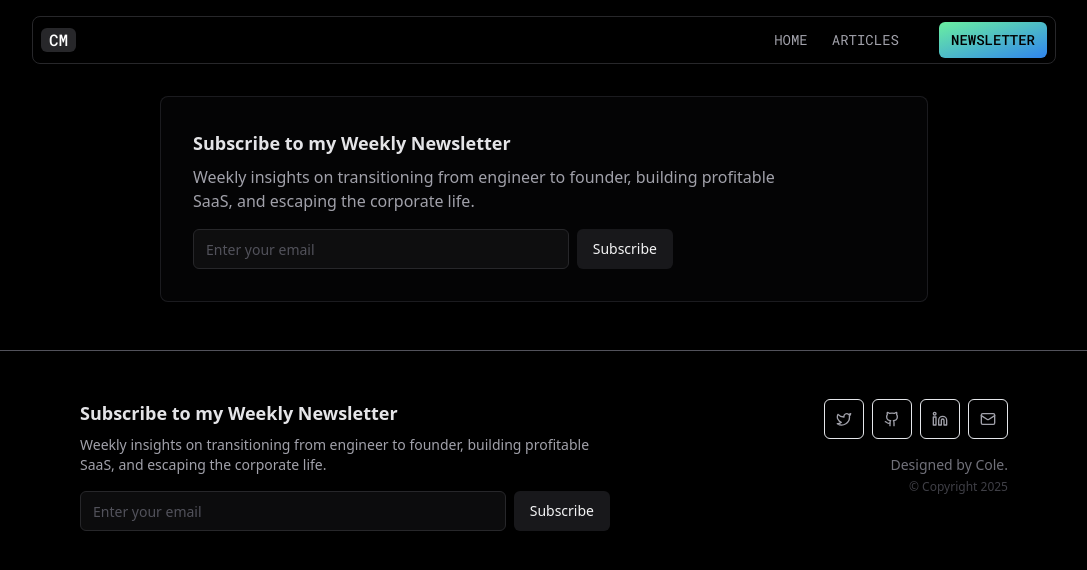
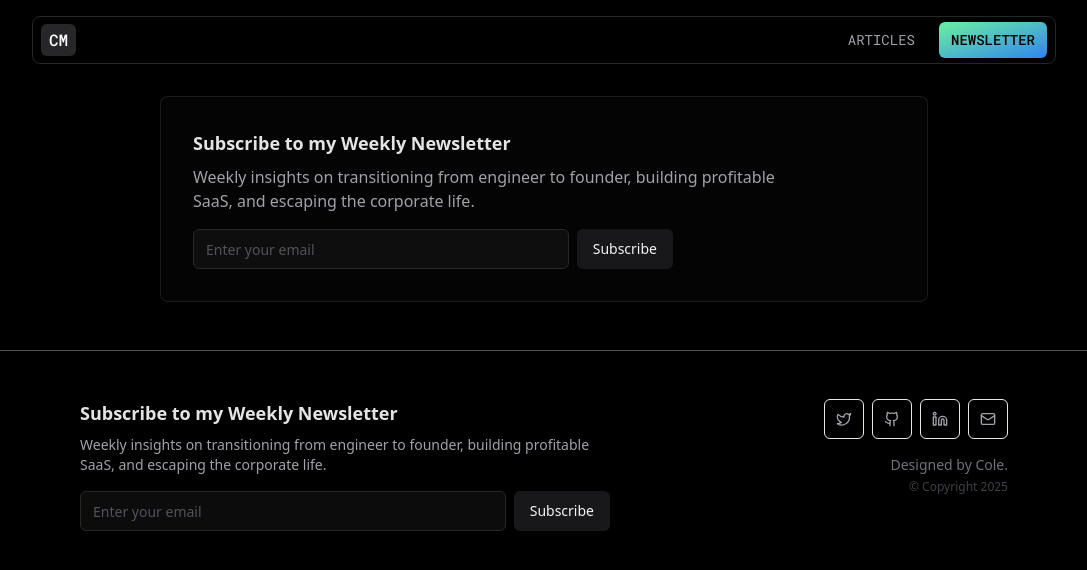
Before and after one commit to ColeInc/colemcconnell.xyz, a Next.js app: page /newsletter in a window 1280 px wide. Shown: the top 570 px of the page, without its empty margins (96-1183 px from the left). Built offline with nearby package versions, Linux system fonts and the light colour scheme.

Commit message:
navbar tweaks

```diff
--- a/components/navbar.tsx
+++ b/components/navbar.tsx
@@ -21,20 +21,22 @@ export function Navbar() {
               className="rounded-full"
               priority
               /> */}
-            <div className="bg-zinc-800 rounded-md px-2">
-            <span className={`font-medium uppercase text-white ${robotoMono.className}`}>CM</span>
-          </div>
+            <Link href="/">
+              <div className="bg-zinc-800 hover:bg-zinc-900 transition-colors duration-200 rounded-md px-2 py-[4px]">
+                <span className={`font-medium uppercase text-white ${robotoMono.className}`}>CM</span>
+              </div>
+            </Link>
         </div>
 
         <div className="flex items-center gap-6">
-          <Link href="/" className={`text-sm text-zinc-400 hover:text-white transition-colors uppercase ${robotoMono.className}`}>
+          {/* <Link href="/" className={`text-sm text-zinc-400 hover:text-white transition-colors uppercase ${robotoMono.className}`}>
             Home
-          </Link>
+          </Link> */}
           <Link href="/articles" className={`text-sm text-zinc-400 hover:text-white transition-colors uppercase ${robotoMono.className}`}>
             Articles
           </Link>
           <Link href="/newsletter">
-            <Button variant="outline" size="sm" className={`ml-4 uppercase bg-gradient-to-br from-[#6af0a0] to-[#3085ee] hover:brightness-110 text-black font-medium border-0 transition-all duration-200 ${robotoMono.className}`}>
+            <Button variant="outline" size="sm" className={`uppercase bg-gradient-to-br from-[#6af0a0] to-[#3085ee] hover:brightness-110 text-black font-medium border-0 transition-all duration-200 ${robotoMono.className}`}>
               Newsletter
             </Button>
           </Link>
```
